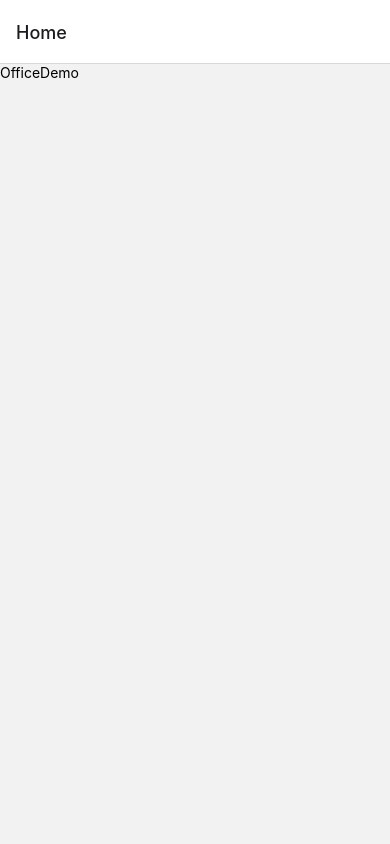
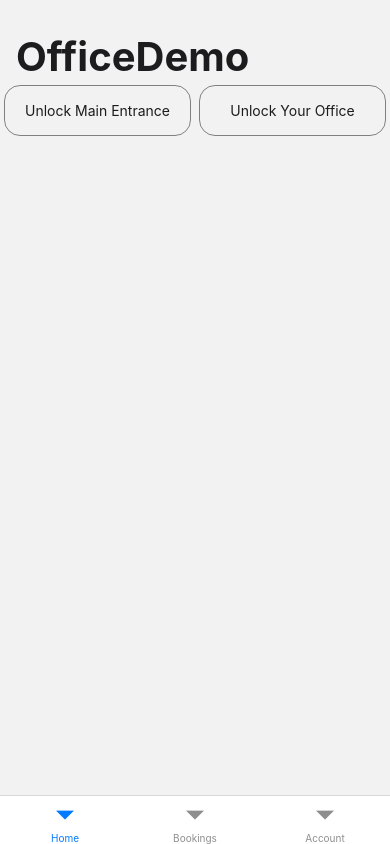
Before and after one commit to RealDyllon/OfficeDemo, a React Native app: screen /Home in a window 390 px wide. Built offline with nearby package versions, Linux system fonts and the light colour scheme.

Commit message:
Add react navigation

```diff
--- a/App.tsx
+++ b/App.tsx
@@ -1,16 +1,65 @@
 import React from "react";
-import { NavigationContainer } from "@react-navigation/native";
+import { useColorScheme } from "react-native";
+import {
+  NavigationContainer,
+  DefaultTheme,
+  DarkTheme
+} from "@react-navigation/native";
+import { createNativeStackNavigator } from "@react-navigation/native-stack";
+import { createBottomTabNavigator } from "@react-navigation/bottom-tabs";
 import HomeScreen from "./src/screens/HomeScreen";
-import { createNativeStackNavigator } from '@react-navigation/native-stack';
+import BookingsScreen from "./src/screens/BookingsScreen";
+import AccountScreen from "./src/screens/AccountScreen";
 
 const Stack = createNativeStackNavigator();
+const Tab = createBottomTabNavigator();
+
+const HomeStack = () => {
+  return (
+    <Stack.Navigator initialRouteName="Home">
+      <Stack.Screen name="Home" component={HomeScreen} options={{
+        headerShown: false
+      }} />
+    </Stack.Navigator>
+  );
+};
+
+const BookingsStack = () => {
+  return (
+    <Stack.Navigator initialRouteName={"Bookings"}>
+      <Stack.Screen name="Bookings" component={BookingsScreen} />
+    </Stack.Navigator>
+  );
+};
+
+const AccountStack = () => {
+  return (
+    <Stack.Navigator initialRouteName={"Account"}>
+      <Stack.Screen name="Account" component={AccountScreen} />
+    </Stack.Navigator>
+  );
+};
 
 function App(): JSX.Element {
+  const scheme = useColorScheme();
+
   return (
-    <NavigationContainer>
-      <Stack.Navigator initialRouteName="Home">
-        <Stack.Screen name="Home" component={HomeScreen} />
-      </Stack.Navigator>
+    <NavigationContainer theme={scheme === "dark" ? DarkTheme : DefaultTheme}>
+      <Tab.Navigator
+        screenOptions={{
+          headerShown: false,
+          freezeOnBlur: true
+        }}>
+        <Tab.Screen name="HomeTab" component={HomeStack} options={{
+          tabBarLabel: 'Home',
+        }}/>
+        <Tab.Screen name="BookingsTab" component={BookingsStack} options={{
+          tabBarLabel: 'Bookings',
+        }}/>
+        <Tab.Screen name="AccountTab" component={AccountStack} options={{
+          tabBarLabel: 'Account',
+        }}/>
+      </Tab.Navigator>
     </NavigationContainer>
   );
 }
--- a/package.json
+++ b/package.json
@@ -1,5 +1,5 @@
 {
-  "name": "OfficeDemo",
+  "name": "officedemo",
   "version": "0.0.1",
   "private": true,
   "scripts": {
@@ -10,6 +10,7 @@
     "test": "jest"
   },
   "dependencies": {
+    "@react-navigation/bottom-tabs": "^6.5.3",
     "@react-navigation/native": "^6.1.2",
     "@react-navigation/native-stack": "^6.9.8",
     "react": "18.2.0",
--- /dev/null
+++ b/src/components/Screen.tsx
@@ -0,0 +1,19 @@
+import AppStatusBar from "./StatusBar";
+import React from "react";
+import { SafeAreaView } from "react-native";
+
+interface ScreenProps {
+  children: React.ReactNode
+}
+
+const Screen: React.FC<ScreenProps> = (props) => {
+  return (
+    <SafeAreaView>
+      <AppStatusBar />
+      {props.children}
+    </SafeAreaView>
+  )
+}
+
+
+export default Screen
--- /dev/null
+++ b/src/screens/AccountScreen.tsx
@@ -0,0 +1,12 @@
+import Screen from "../components/Screen";
+import { Text } from "react-native";
+
+const AccountScreen = () => {
+  return (
+    <Screen>
+      <Text>Accounts</Text>
+    </Screen>
+  )
+}
+
+export default AccountScreen
--- /dev/null
+++ b/src/screens/BookingsScreen.tsx
@@ -0,0 +1,12 @@
+import Screen from "../components/Screen";
+import { Text } from "react-native";
+
+const BookingsScreen = () => {
+  return (
+    <Screen>
+      <Text>Bookings</Text>
+    </Screen>
+  )
+}
+
+export default BookingsScreen
--- a/src/screens/HomeScreen.tsx
+++ b/src/screens/HomeScreen.tsx
@@ -1,14 +1,50 @@
-import AppStatusBar from "../components/StatusBar";
-import { SafeAreaView, Text } from "react-native";
+import { ScrollView, StyleSheet, Text, TouchableOpacity, View } from "react-native";
 import React from "react";
+import { useTheme } from "@react-navigation/native";
+import Screen from "../components/Screen";
 
 const HomeScreen = () => {
+  const { colors } = useTheme();
+
   return (
-    <SafeAreaView>
-      <AppStatusBar />
-      <Text>OfficeDemo</Text>
-    </SafeAreaView>
+  <Screen>
+      <ScrollView>
+      <Text style={[styles.headerText, {color: colors.text}]}>OfficeDemo</Text>
+
+      <View style={styles.locksContainer}>
+        <TouchableOpacity style={styles.lockButton} activeOpacity={0.75}>
+          <Text style={[{color: colors.text}]}>Unlock Main Entrance</Text>
+        </TouchableOpacity>
+        <TouchableOpacity style={styles.lockButton} activeOpacity={0.75}>
+          <Text style={[{color: colors.text}]}>Unlock Your Office</Text>
+        </TouchableOpacity>
+      </View>
+      </ScrollView>
+  </Screen>
   )
 }
 
 export default HomeScreen
+
+const styles = StyleSheet.create({
+  headerText: {
+    marginTop: 32,
+    fontSize: 40,
+    paddingStart: 16,
+    fontWeight: "bold"
+  },
+  locksContainer: {
+    flexDirection: "row"
+  },
+  lockButton: {
+    flex: 1,
+    paddingVertical: 16,
+    alignItems: "center",
+    borderStyle: "solid",
+    borderColor: "grey",
+    borderWidth: 1,
+    margin: 4,
+    borderRadius: 16
+
+  }
+})
```
Also changed, not shown: 21 other files (tests, documents, lock files or other folders).
